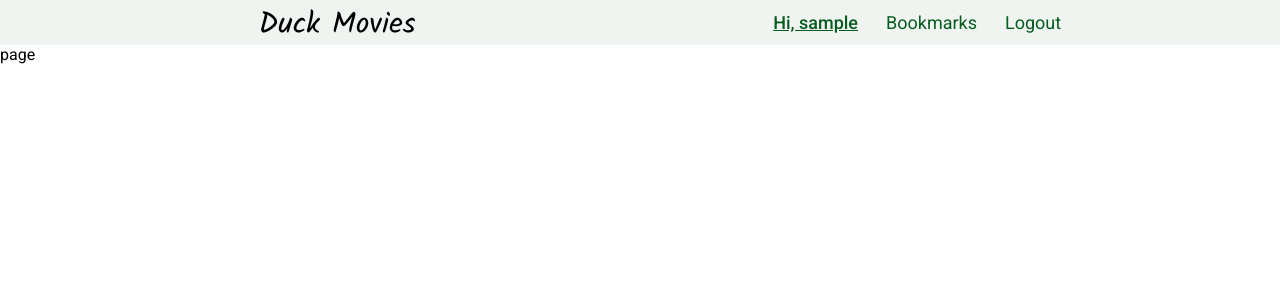
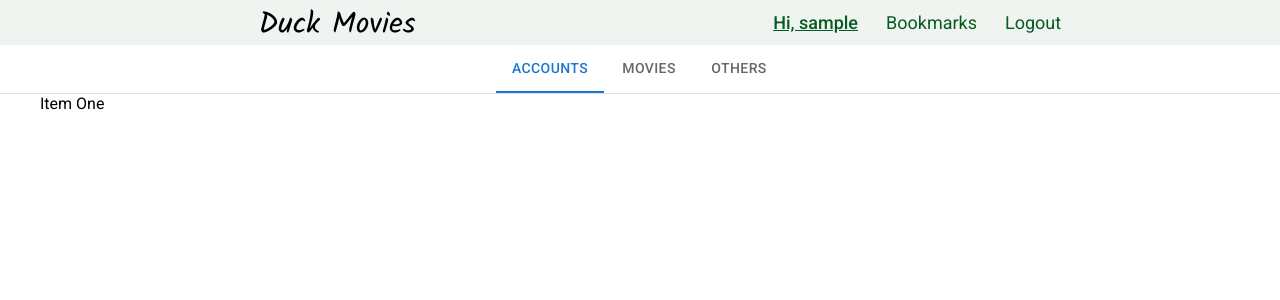
Before and after one commit to KelvinQiu802/COMP3019J-WebDev-Group8, a Next.js app in the folder client/: page /admin in a window 1280 px wide. Shown: the top 300 px of the page. Built offline with nearby package versions, Linux system fonts and the light colour scheme; no server answers; sample sign-in values are in the browser's storage.

Commit message:
feat: admin tabs

```diff
--- a/client/package.json
+++ b/client/package.json
@@ -22,6 +22,7 @@
     "next": "13.4.19",
     "react": "18.2.0",
     "react-dom": "18.2.0",
+    "react-hook-form": "^7.48.2",
     "typescript": "5.2.2"
   }
 }
--- a/client/src/app/admin/page.module.css
+++ b/client/src/app/admin/page.module.css
@@ -0,0 +1,4 @@
+.manage {
+  width: 1200px;
+  margin: 0 auto;
+}
--- a/client/src/app/admin/page.tsx
+++ b/client/src/app/admin/page.tsx
@@ -1,12 +1,29 @@
 'use client';
 
-import { useEffect } from 'react';
+import { useEffect, useState } from 'react';
 import style from './page.module.css';
 import API_HOST from '../../../utils/host';
 import { useRouter } from 'next/navigation';
+import { Box, Tab, Tabs } from '@mui/material';
+
+interface TabPanelProps {
+  children?: React.ReactNode;
+  index: number;
+  value: number;
+}
+
+function CustomTabPanel(props: TabPanelProps) {
+  const { children, value, index, ...other } = props;
+  return (
+    <div hidden={value !== index} {...other} className={style.manage}>
+      {value === index && <div>{children}</div>}
+    </div>
+  );
+}
 
 function Page() {
   const router = useRouter();
+  const [tabIndex, setTabIndex] = useState(0);
 
   // Auth
   useEffect(() => {
@@ -17,13 +34,31 @@ function Page() {
       }
       const response = await fetch(`${API_HOST}/users/auth/${userName}`);
       if (response.status == 401) {
-        console.log('HAHAHAH');
         router.push('/unauthorized');
       }
     })();
   }, []);
 
-  return <div>page</div>;
+  return (
+    <div>
+      <Box sx={{ borderBottom: 1, borderColor: 'divider' }}>
+        <Tabs value={tabIndex} onChange={(_, val) => setTabIndex(val)} centered>
+          <Tab label="Accounts" value={0} />
+          <Tab label="Movies" value={1} />
+          <Tab label="Others" value={2} />
+        </Tabs>
+      </Box>
+      <CustomTabPanel value={tabIndex} index={0}>
+        Item One
+      </CustomTabPanel>
+      <CustomTabPanel value={tabIndex} index={1}>
+        Item Two
+      </CustomTabPanel>
+      <CustomTabPanel value={tabIndex} index={2}>
+        Item Three
+      </CustomTabPanel>
+    </div>
+  );
 }
 
 export default Page;
```
Also changed, not shown: 1 other file (tests, documents, lock files or other folders).
